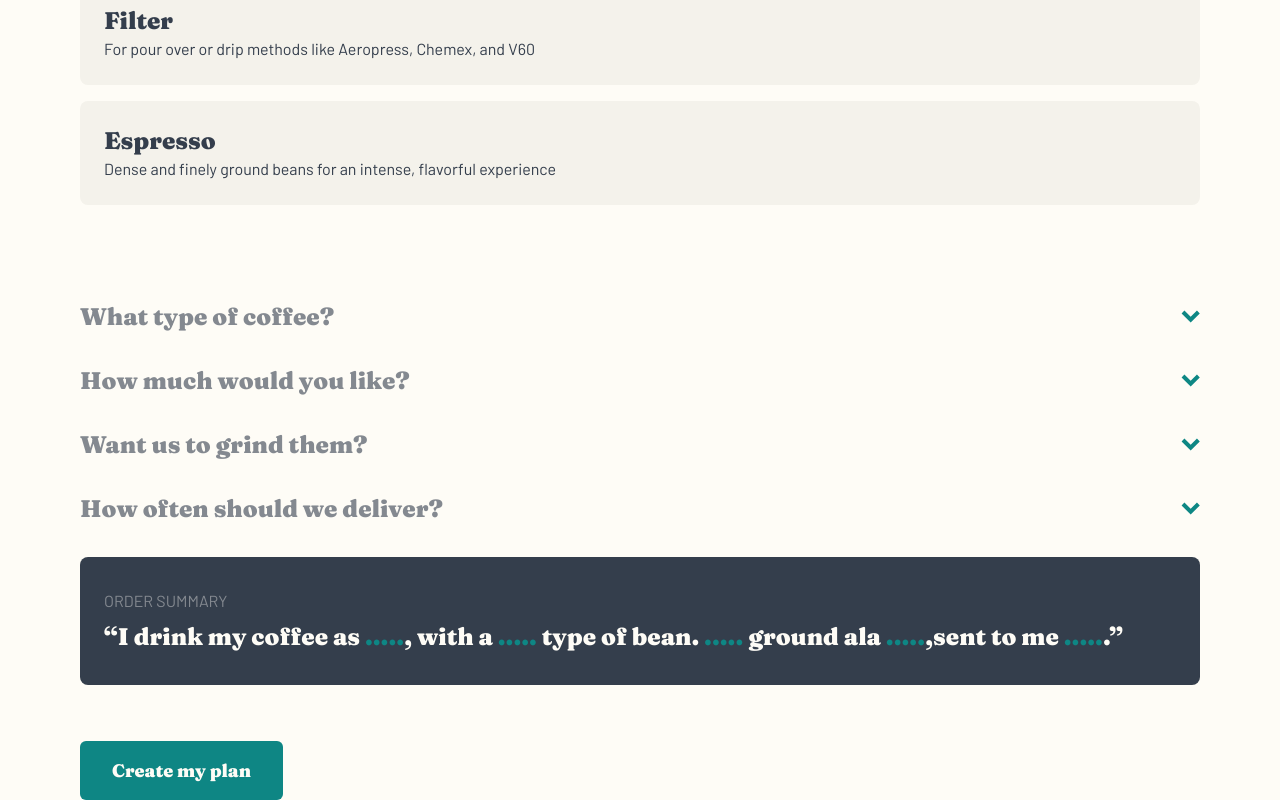
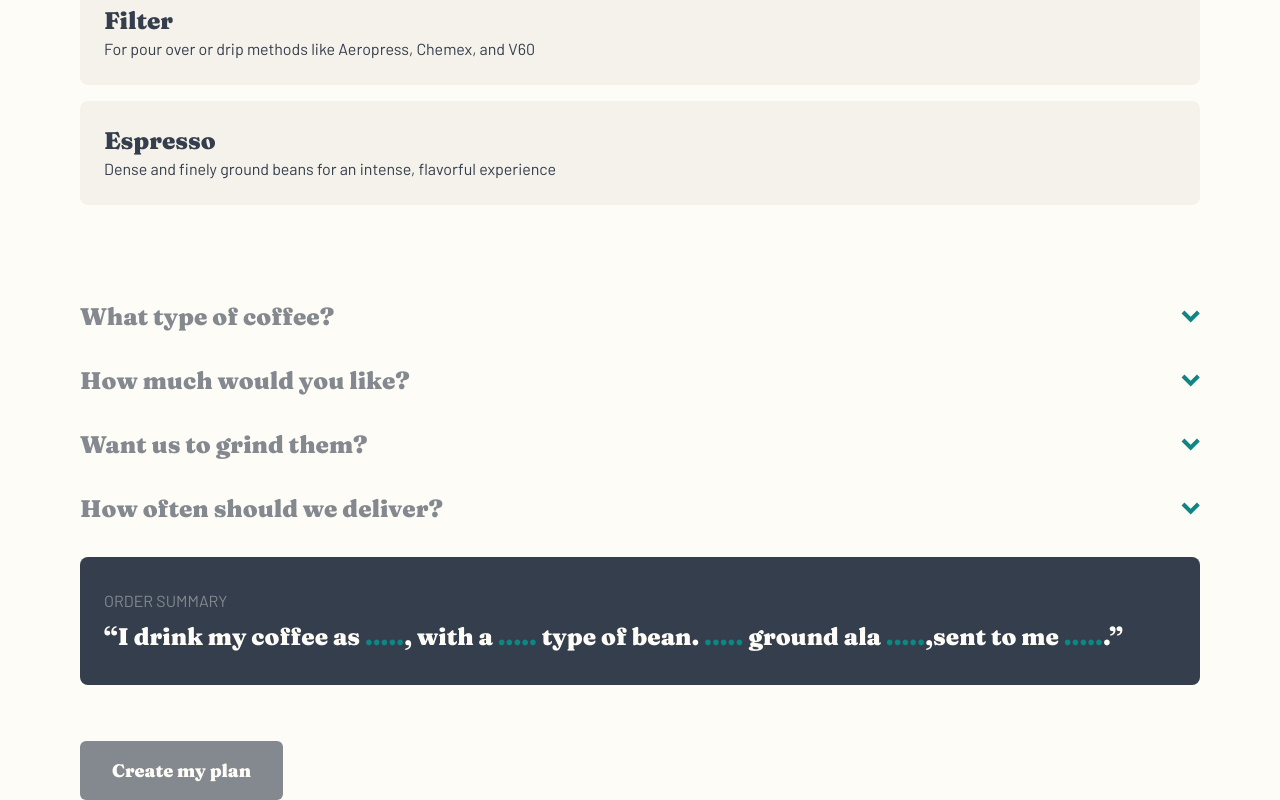
Before and after one commit to zyadfallatah/frontend-mentor-challenge-10, a React (Vite) app: page /create-your-plan in a window 1280 px wide. Shown: the part 1674-2474 px from the top of the page. Built offline with nearby package versions, Linux system fonts and the light colour scheme.

Commit message:
Button validation added

```diff
--- /dev/null
+++ b/src/pages/create-your-plan/CreatePlanSubmit.tsx
@@ -0,0 +1,28 @@
+import { Plan } from "./useOptions";
+
+const CreatePlanSubmit = ({ state }: { state: Plan }) => {
+  const handleValidation = function () {
+    for (const plan in state) {
+      if (state["howToDrink"] === "Capsule" && plan === "grind") continue;
+      if (state[plan as keyof Plan] === "") {
+        return true;
+      }
+    }
+    return false;
+  };
+
+  const isDisabled = handleValidation();
+
+  return (
+    <input
+      type="submit"
+      value="Create my plan"
+      className={`block w-fit ${
+        isDisabled ? "bg-grey" : "bg-dark-cyan"
+      } mt-14 mx-auto md:mx-0 text-[18px] px-8 py-4 rounded-[6px] font-black fraunces text-light-cream`}
+      disabled={isDisabled}
+    />
+  );
+};
+
+export default CreatePlanSubmit;
--- a/src/pages/create-your-plan/Plan.tsx
+++ b/src/pages/create-your-plan/Plan.tsx
@@ -3,6 +3,7 @@ import PlanOptions from "./PlansOption";
 import Summary from "./Summary";
 import { useOptions } from "./useOptions";
 import Order from "./Order";
+import CreatePlanSubmit from "./CreatePlanSubmit";
 
 const Plan = () => {
   const [state, dispatch] = useOptions();
@@ -124,11 +125,7 @@ const Plan = () => {
         </div>
       </div>
 
-      <input
-        type="submit"
-        value="Create my plan"
-        className="block w-fit mt-14 mx-auto md:mx-0 text-[18px] px-8 py-4 bg-dark-cyan rounded-[6px] font-black fraunces text-light-cream"
-      />
+      <CreatePlanSubmit state={state} />
     </form>
   );
 };
```
